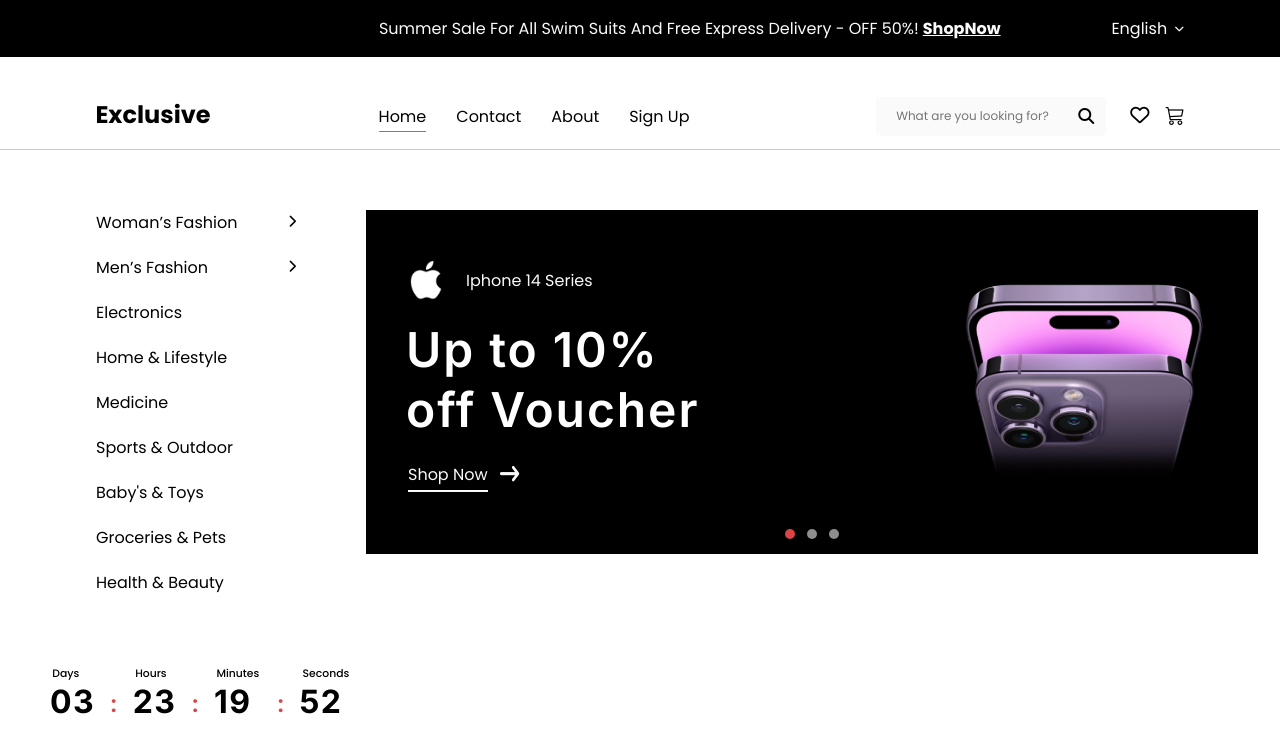
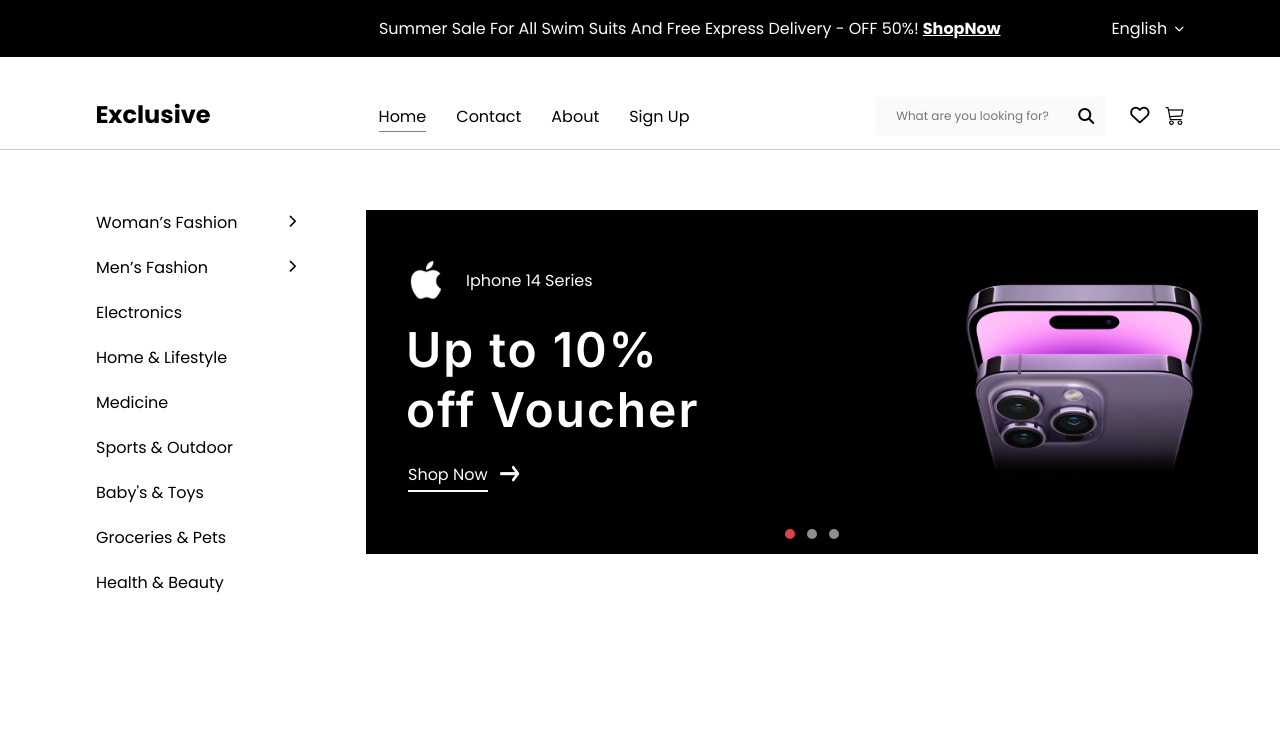
Before and after one commit to Moamal-2000/e-commerce, a React (Vite) app: page / in a window 1280 px wide. Shown: the top 752 px of the page. Built offline with nearby package versions, Linux system fonts and the light colour scheme.

Commit message:
divided slider component, and some improves

```diff
--- a/src/App.jsx
+++ b/src/App.jsx
@@ -4,14 +4,14 @@
 import Home from "./Components/homePage/Home";
 import EventCounter from "./Components/homePage/ProductsSections/EventCounter";
 
-const options = {
-  method: "GET",
-  url: "https://kohls.p.rapidapi.com/categories/list",
-  headers: {
-    "X-RapidAPI-Key": "379e1aa4b4msh48876c1de07d093p106f6djsn5e60d9de0e21",
-    "X-RapidAPI-Host": "kohls.p.rapidapi.com",
-  },
-};
+// const options = {
+//   method: "GET",
+//   url: "https://kohls.p.rapidapi.com/categories/list",
+//   headers: {
+//     "X-RapidAPI-Key": "379e1aa4b4msh48876c1de07d093p106f6djsn5e60d9de0e21",
+//     "X-RapidAPI-Host": "kohls.p.rapidapi.com",
+//   },
+// };
 
 function App() {
   // const {data, setData} = useFetchDataFrom(options)
@@ -29,7 +29,6 @@
           <Route path="" element={<SignUp />} /> */}
       </Routes>
 
-      <EventCounter timeEvent="3 23 19 56" eventName="eventTimer" />
     </div>
   );
 }
--- /dev/null
+++ b/src/Components/homePage/Introduction/IntroductionSlide.module.scss
@@ -0,0 +1,135 @@
+@import "../../../Sass/mixins";
+
+
+.slide {
+  background-color: var(--black);
+  display: flex !important;
+  justify-content: flex-end;
+  padding: 20px 50px;
+  position: relative;
+}
+
+.slide img {
+  width: 250px;
+  height: 100%;
+  object-fit: contain;
+}
+
+.content {
+  position: absolute;
+  left: 40px;
+  top: 50px;
+  width: 300px;
+}
+
+@include medium {
+  .content {
+    width: 220px;
+  }
+}
+
+@include small {
+  .content {
+    width: fit-content;
+    top: auto;
+    left: 20px;
+    bottom: 30px;
+  }
+}
+
+.nameProduct {
+  display: flex;
+  align-items: center;
+}
+
+@include small {
+  .nameProduct {
+    display: none;
+  }
+}
+
+.nameProduct img {
+  width: 40px;
+  height: 40px;
+  margin-right: 20px;
+}
+
+.nameProduct strong {
+  color: var(--secondary-white);
+  font-weight: normal;
+  font-size: 1rem;
+}
+
+.discount {
+  color: var(--white);
+  font-family: Inter;
+  font-size: 3rem;
+  font-weight: 600;
+  line-height: 60px;
+  letter-spacing: 1.92px;
+  margin: 20px 0;
+}
+
+@include small {
+  .discount {
+    display: none;
+  }
+}
+
+@include medium {
+  .discount {
+    font-size: 2rem;
+    line-height: 40px;
+  }
+}
+
+.shopNow {
+  all: unset;
+  display: flex;
+  align-items: center;
+  cursor: pointer;
+  padding: 2px;
+
+  &:hover a::before {
+    height: calc(100% + 10px);
+    opacity: .3;
+    transition: height .2s, opacity .2s;
+  }
+}
+
+.shopNow a {
+  color: var(--secondary-white);
+  font-size: 1rem;
+  position: relative;
+}
+
+@include small {
+  .shopNow a {
+    font-size: .9rem;
+  }
+}
+
+.shopNow a::before {
+  content: '';
+  position: absolute;
+  left: 0;
+  bottom: -5px;
+  width: 100%;
+  height: 2px;
+  background-color: var(--secondary-white);
+  transition: height .3s, opacity .2s .2s;
+}
+
+.shopNow i {
+  color: var(--secondary-white);
+  font-size: 1.2rem;
+  margin-left: 12px;
+  transform: scaleY(1.3);
+}
+
+@include small {
+  .shopNow i {
+    margin-left: 6px;
+    transform: scaleY(1);
+  }
+}
--- a/src/Components/homePage/Introduction/MainSlider.jsx
+++ b/src/Components/homePage/Introduction/MainSlider.jsx
@@ -1,12 +1,18 @@
-import { A11y, Autoplay, Navigation, Pagination, Scrollbar } from "swiper/modules";
-import { Swiper, SwiperSlide } from "swiper/react";
+import {
+  A11y,
+  Autoplay,
+  Navigation,
+  Pagination,
+  Scrollbar,
+} from "swiper/modules";
+import { Swiper } from "swiper/react";
 import styles from "./MainSlider.module.scss";
 // Import Swiper styles
 import "swiper/css";
 import "swiper/css/navigation";
 import "swiper/css/pagination";
 import "swiper/css/scrollbar";
-import { introductionSliderData } from "../../../Data/staticData";
+import introductionSlides from "./introductionSlides";
 
 function MainSlider() {
   return (
@@ -23,26 +29,7 @@
       slidesPerView={1}
       pagination={{ clickable: true }}
     >
-      {introductionSliderData.map(
-        ({ productName, productImg, logoImg, discountText, id }) => (
-          <SwiperSlide className={styles.slide} key={id}>
-            <img src={productImg} alt="product preview" />
-            <div className={styles.content}>
-              <div className={styles.nameProduct}>
-                <img src={logoImg} alt="market logo" />
-                <strong>{productName}</strong>
-              </div>
-
-              <h2 className={styles.discount}>{discountText}</h2>
-
-              <button type="button" className={styles.shopNow}>
-                <a href="\#">Shop Now</a>
-                <i className="fa-solid fa-arrow-right-long"></i>
-              </button>
-            </div>
-          </SwiperSlide>
-        )
-      )}
+      {introductionSlides()}
     </Swiper>
   );
 }
--- a/src/Components/homePage/Introduction/MainSlider.module.scss
+++ b/src/Components/homePage/Introduction/MainSlider.module.scss
@@ -23,156 +23,3 @@
     height: 300px;
   }
 }
-
-.slide {
-  background-color: var(--black);
-  display: flex !important;
-  justify-content: flex-end;
-  padding: 20px 50px;
-  position: relative;
-}
-
-.slide img {
-  width: 250px;
-  height: 100%;
-  object-fit: contain;
-}
-
-.content {
-  position: absolute;
-  left: 40px;
-  top: 50px;
-  width: 300px;
-}
-
-@include medium {
-  .content {
-    width: 220px;
-  }
-}
-
-@include small {
-  .content {
-    width: fit-content;
-    top: auto;
-    left: 20px;
-    bottom: 30px;
-  }
-}
-
-.nameProduct {
-  display: flex;
-  align-items: center;
-}
-
-@include small {
-  .nameProduct {
-    display: none;
-  }
-}
-
-.nameProduct img {
-  width: 40px;
-  height: 40px;
-  margin-right: 20px;
-}
-
-.nameProduct strong {
-  color: var(--secondary-white);
-  font-weight: normal;
-  font-size: 1rem;
-}
-
-.discount {
-  color: var(--white);
-  font-family: Inter;
-  font-size: 3rem;
-  font-weight: 600;
-  line-height: 60px;
-  letter-spacing: 1.92px;
-  margin: 20px 0;
-}
-
-@include small {
-  .discount {
-    display: none;
-  }
-}
-
-@include medium {
-  .discount {
-    font-size: 2rem;
-    line-height: 40px;
-  }
-}
-
-.shopNow {
-  all: unset;
-  display: flex;
-  align-items: center;
-  cursor: pointer;
-  padding: 2px;
-
-  &:hover a::before {
-    height: calc(100% + 10px);
-    opacity: .3;
-    transition: height .2s, opacity .2s;
-  }
-}
-
-.shopNow a {
-  color: var(--secondary-white);
-  font-size: 1rem;
-  position: relative;
-}
-
-@include small {
-  .shopNow a {
-    font-size: .9rem;
-  }
-}
-
-.shopNow a::before {
-  content: '';
-  position: absolute;
-  left: 0;
-  bottom: -5px;
-  width: 100%;
-  height: 2px;
-  background-color: var(--secondary-white);
-  transition: height .3s, opacity .2s .2s;
-}
-
-.shopNow i {
-  color: var(--secondary-white);
-  font-size: 1.2rem;
-  margin-left: 12px;
-  transform: scaleY(1.3);
-}
-
-@include small {
-  .shopNow i {
-    margin-left: 6px;
-    transform: scaleY(1);
-  }
-}
-
-
-:root {
-  --black: #000;
-  --very-dark-gray: #252525;
-  --primary: #363738;
-  --brown: #504242;
-  --dark-gray: #4C5355;
-  --light-gray: #7D8184;
-  --medium-light-gray: #cbcbcb;
-  --very-light-gray: #EDEDED;
-  --secondary-white: #FAFAFA;
-  --white: #fff;
-  --red: #DB4444;
-  --tomato: #DB4444;
-  --rose: #E07575;
-  --green: #00FF66;
-  --turquoise: #4AC2E8;
-  --light-blue: #A0BCE0;
-}
--- /dev/null
+++ b/src/Components/homePage/Introduction/introductionSlides.jsx
@@ -0,0 +1,27 @@
+import { SwiperSlide } from "swiper/react";
+import { introductionSliderData } from "../../../Data/staticData";
+import styles from "./IntroductionSlide.module.scss";
+
+const introductionSlides = () => {
+  return introductionSliderData.map(
+    ({ productName, productImg, logoImg, discountText, id }) => (
+      <SwiperSlide className={styles.slide} key={id}>
+        <img src={productImg} alt="product preview" />
+        <div className={styles.content}>
+          <div className={styles.nameProduct}>
+            <img src={logoImg} alt="market logo" />
+            <strong>{productName}</strong>
+          </div>
+
+          <h2 className={styles.discount}>{discountText}</h2>
+
+          <button type="button" className={styles.shopNow}>
+            <a href="\#">Shop Now</a>
+            <i className="fa-solid fa-arrow-right-long"></i>
+          </button>
+        </div>
+      </SwiperSlide>
+    )
+  );
+};
+export default introductionSlides;
--- a/src/Components/homePage/ProductsSections/EventCounter.jsx
+++ b/src/Components/homePage/ProductsSections/EventCounter.jsx
@@ -2,30 +2,34 @@
 import styles from "./EventCounter.module.scss";
 
 const EventCounter = ({ timeEvent, eventName }) => {
-  const { timeData, isTimerDone } = useTimerDown(timeEvent, {
+  const { timeData } = useTimerDown(timeEvent, {
     timerName: eventName,
-  });
-  const { days, hours, minutes, seconds } = timeData;
+  }),
+    { days, hours, minutes, seconds } = timeData,
+    formattedDays = days?.toString().padStart(2, 0),
+    formattedHours = hours?.toString().padStart(2, 0),
+    formattedMinutes = minutes?.toString().padStart(2, 0),
+    formattedSeconds = seconds?.toString().padStart(2, 0);
 
   return (
     <>
       <div className={styles.eventTimer}>
         <div className={styles.timeContainer}>
           <div className={styles.typeTime}>Days</div>
-          <div className={styles.time}>{days?.toString().padStart(2, 0)}</div>
+          <div className={styles.time}>{formattedDays}</div>
         </div>
         <span>:</span>
 
         <div className={styles.timeContainer}>
           <div className={styles.typeTime}>Hours</div>
-          <div className={styles.time}>{hours?.toString().padStart(2, 0)}</div>
+          <div className={styles.time}>{formattedHours}</div>
         </div>
         <span>:</span>
 
         <div className={styles.timeContainer}>
           <div className={styles.typeTime}>Minutes</div>
           <div className={styles.time}>
-            {minutes?.toString().padStart(2, 0)}
+            {formattedMinutes}
           </div>
         </div>
         <span>:</span>
@@ -33,7 +37,7 @@
         <div className={styles.timeContainer}>
           <div className={styles.typeTime}>Seconds</div>
           <div className={styles.time}>
-            {seconds?.toString().padStart(2, 0)}
+            {formattedSeconds}
           </div>
         </div>
       </div>
--- a/src/Data/staticData.js
+++ b/src/Data/staticData.js
@@ -1,5 +1,11 @@
-import { v4 as uuidv4 } from "uuid";
-import { appleLogo, canonLogo, productImg1, productImg2, productImg3 } from "../assets/images/Images";
+import { v4 as uuid } from "uuid";
+import {
+  appleLogo,
+  canonLogo,
+  productImg1,
+  productImg2,
+  productImg3,
+} from "../assets/images/Images";
 
 export const introductionSliderData = [
   {
@@ -7,27 +13,27 @@
     productImg: productImg1,
     logoImg: appleLogo,
     discountText: "Up to 10% off Voucher",
-    id: uuidv4(),
+    id: uuid(),
   },
   {
     productName: "Canon EOS 5D MkII",
     productImg: productImg2,
     logoImg: canonLogo,
     discountText: "Up to 30% off Voucher",
-    id: uuidv4(),
+    id: uuid(),
   },
   {
     productName: "MacBook Pro 16",
     productImg: productImg3,
     logoImg: appleLogo,
     discountText: "Up to 15% off Voucher",
-    id: uuidv4(),
+    id: uuid(),
   },
   // {
   //   productName: "",
   //   productImg: "",
   //   logoImg: "",
   //   discountText: "Up to 10% off Voucher",
-  //   id: uuidv4(),
+  //   id: uuid(),
   // },
 ];
--- a/src/Hooks/useTimerDown.jsx
+++ b/src/Hooks/useTimerDown.jsx
@@ -1,5 +1,10 @@
 import { useEffect, useState } from "react";
 import useLocalStorage from "./useLocalStorage";
+
+/* Props Example
+  timeEvent="3 24 60 60" Days-Hours-Minutes-Seconds
+  eventName="timerName" localStorage key name
+*/
 
 const useTimerDown = (downTime, { timeResetRequired, stopTimer, timerName }) => {
   if (!timerName) throw new Error("Timer name is invalid")
```
